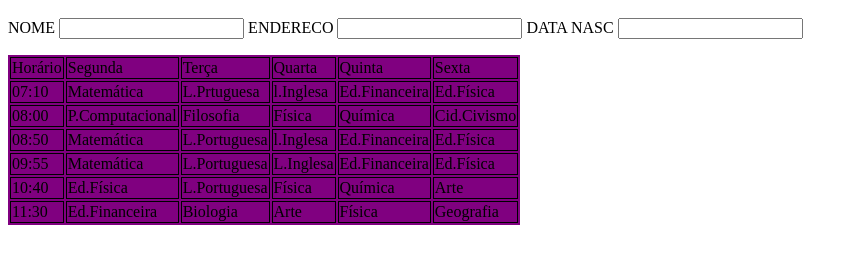
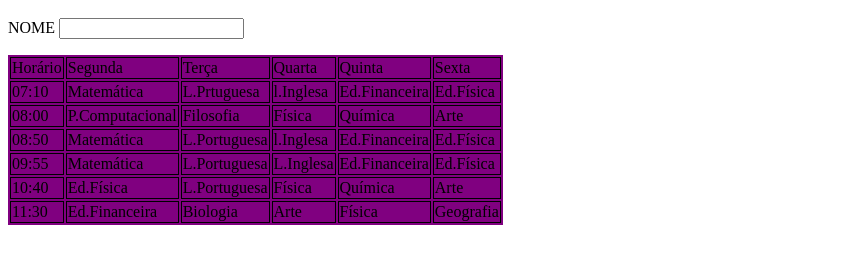
Before and after one commit to anahcarol002/formulario, a plain HTML site: page index.html in a window 1280 px wide. Shown: the part 48-312 px from the top of the page, without its empty margins (0-858 px from the left). Drawn offline with Linux system fonts and the light colour scheme.

Commit message:
Update index.html

```diff
--- a/index.html
+++ b/index.html
@@ -11,11 +11,6 @@
       <label for="nome">NOME</label>
       <input type="text" id="nome">
 
-      <label for="endereco">ENDERECO</label>
-      <input type="text" id= "endereco">
-
-        <label for="data_nasc">DATA NASC</label>
-        <input type="text" id="dat_nasc">
 
       </form>
     <table>
@@ -47,7 +42,7 @@
         <td>Filosofia</td>
         <td>Física</td>
         <td>Química</td>
-        <td>Cid.Civismo</td>
+        <td>Arte</td>
 
       </tr>
 
```
